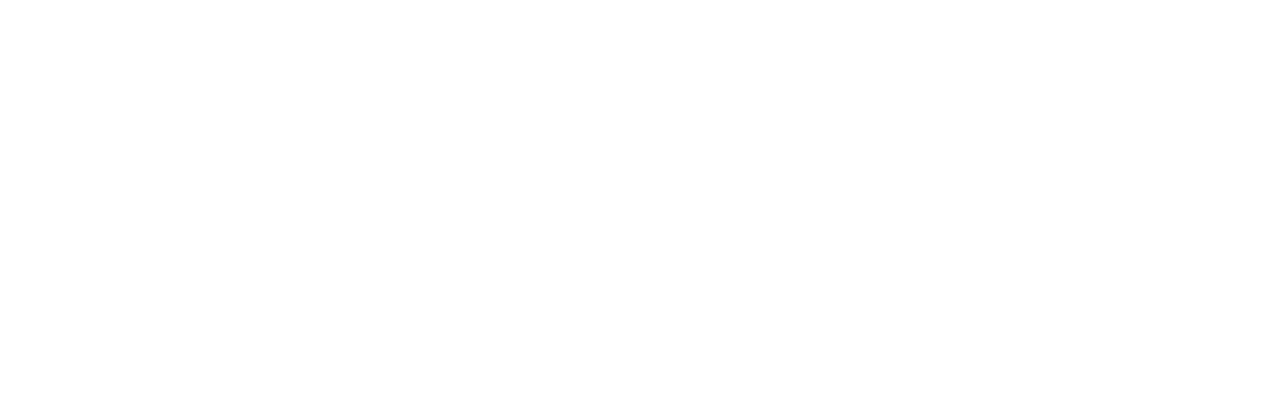
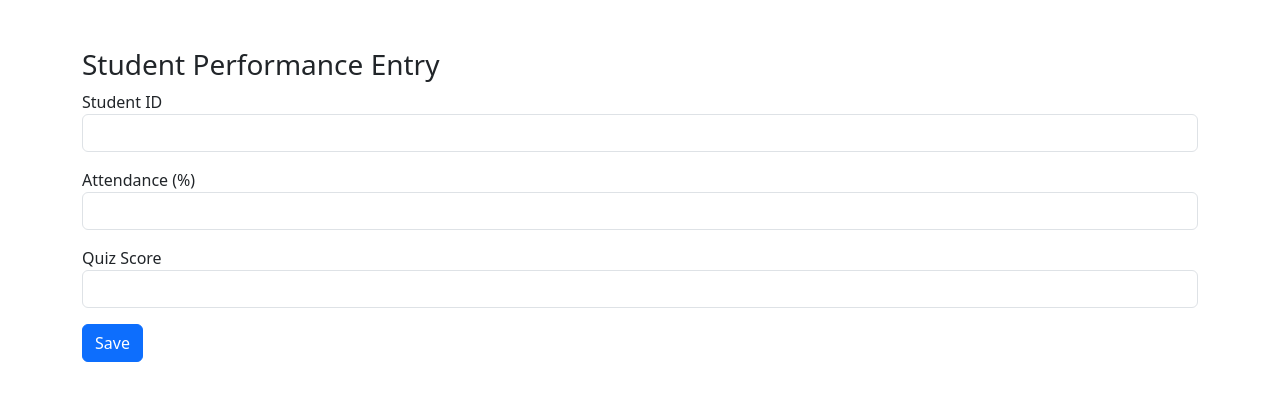
Before and after one commit to ros1986/FAcloud, a Flask app: page / in a window 1280 px wide. Before the commit the part shown is empty. Shown: the top 401 px of the page. Run offline with Flask 3, Linux system fonts and the light colour scheme.

Commit message:
Add student performance entry form in HTML

```diff
--- a/templates/form.html
+++ b/templates/form.html
@@ -0,0 +1,31 @@
+<!DOCTYPE html>
+<html>
+<head>
+  <title>Student Performance Entry</title>
+  <link href="https://cdn.jsdelivr.net/npm/bootstrap@5.3.2/dist/css/bootstrap.min.css" rel="stylesheet">
+</head>
+<body class="container mt-5">
+
+<h3>Student Performance Entry</h3>
+
+<form method="POST">
+  <div class="mb-3">
+    <label>Student ID</label>
+    <input type="number" name="student_id" class="form-control" required>
+  </div>
+
+  <div class="mb-3">
+    <label>Attendance (%)</label>
+    <input type="number" name="attendance" class="form-control" required>
+  </div>
+
+  <div class="mb-3">
+    <label>Quiz Score</label>
+    <input type="number" name="quiz" class="form-control" required>
+  </div>
+
+  <button type="submit" class="btn btn-primary">Save</button>
+</form>
+
+</body>
+</html>
```
